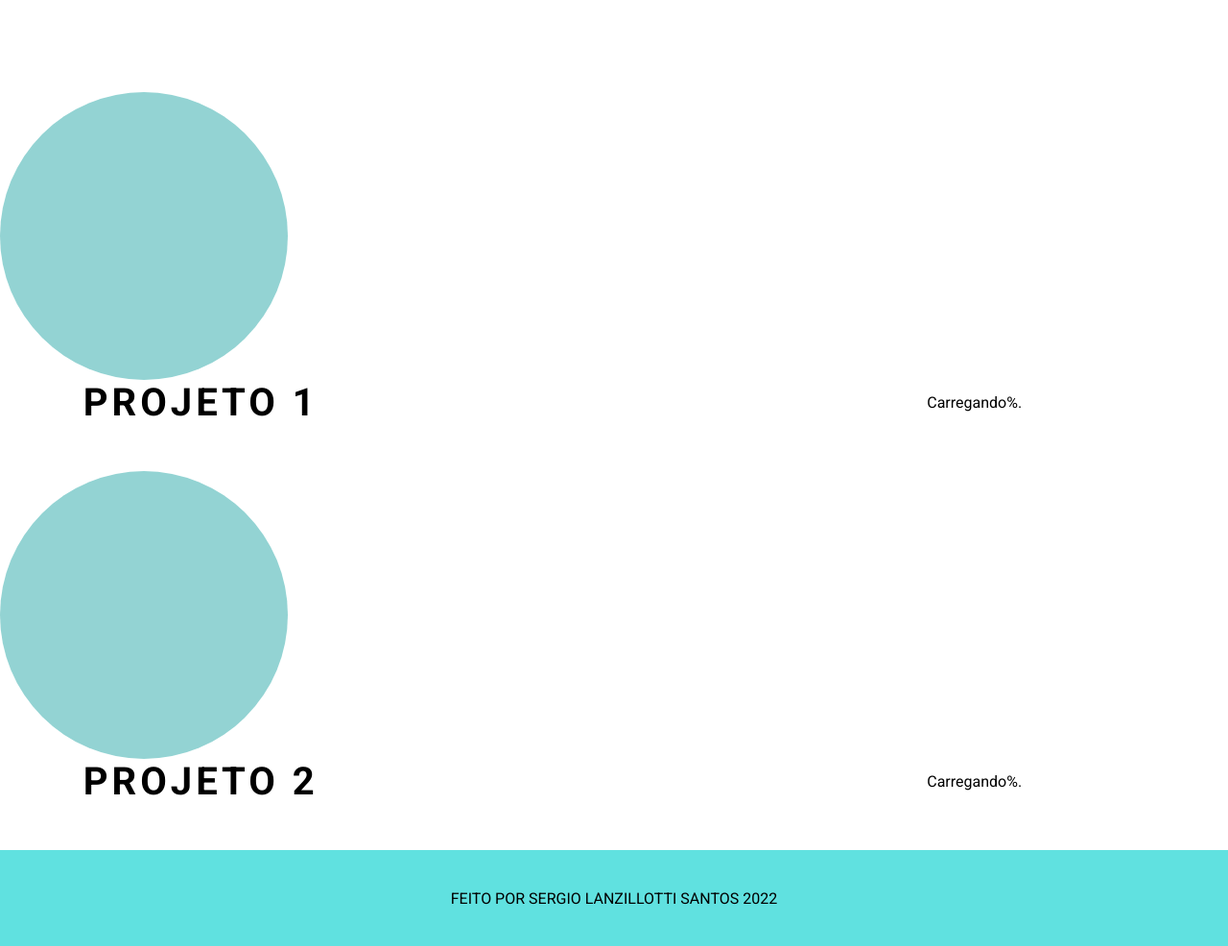
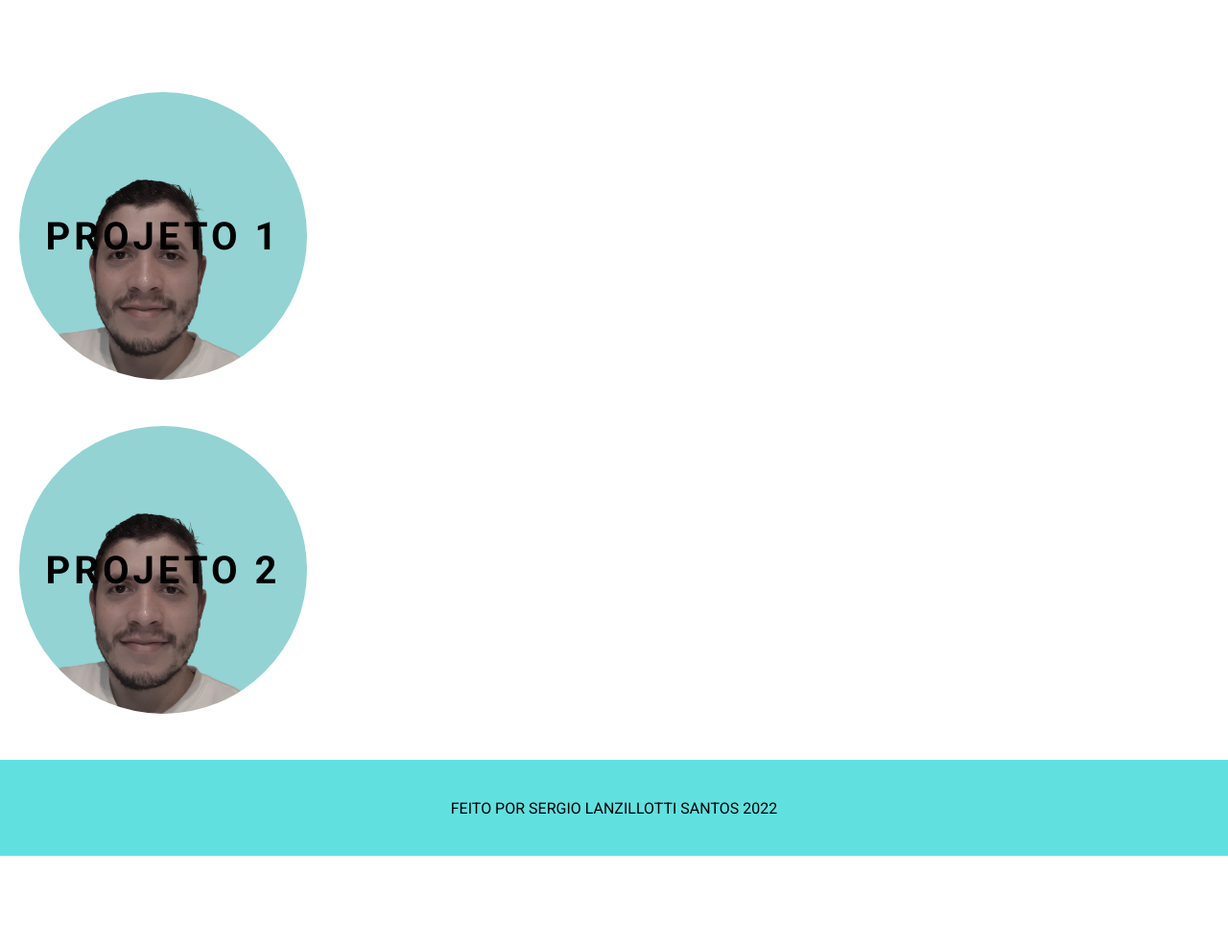
Before and after one commit to sergiosantos22/portfolio, a plain HTML site: page index.html in a window 1280 px wide. Shown: the part 800-1786 px from the top of the page at 96% size. After the commit the page ends 1692 px from the top, so only its background shows below. Drawn offline with Linux system fonts and the light colour scheme.

Commit message:
Correção do card wrapper

```diff
--- a/css/style.css
+++ b/css/style.css
@@ -25,6 +25,7 @@
         box-sizing: border-box;
         padding: 0 112px;
         position: relative;
+        background-attachment: fixed;
         color: white;
        }
 
@@ -202,6 +203,8 @@
          flex-direction: column;
          justify-content: space-evenly;
          margin: 3rem 0;
+         background-color: white;
+         padding: 0 20px;
       }
 
       .card-container {
@@ -220,7 +223,7 @@
          align-items: center;
          justify-content: center;
          background-color: #60e1e0;
-         background-image: url();
+         background-image: url(../img/sergio.png);
          background-position: center;
          background-size: cover;
          background-repeat: no-repeat;
--- a/index.html
+++ b/index.html
@@ -37,26 +37,17 @@
     </div>
     </header>
     <main class="container">
-      <div class="card"></div>
-      <div class="card-container">
+      <div class="card">
          <div class="card-wrapper">
             <h2>Projeto 1</h2>
             <p>Vem ver!</p>
          </div>
-         <div class="card-text"></div>
-         Carregando%.
       </div>
-      <div class="card"> </div>
-      <div class="card-container">
+      <div class="card">
          <div class="card-wrapper">
             <h2>Projeto 2</h2>
             <p>Vem ver!</p>
-         </div>
-         <div class="card-text"></div>
-         Carregando%.
-
-
-
+      </div>
       </div>
      </main>
     <footer class="footer">
```
